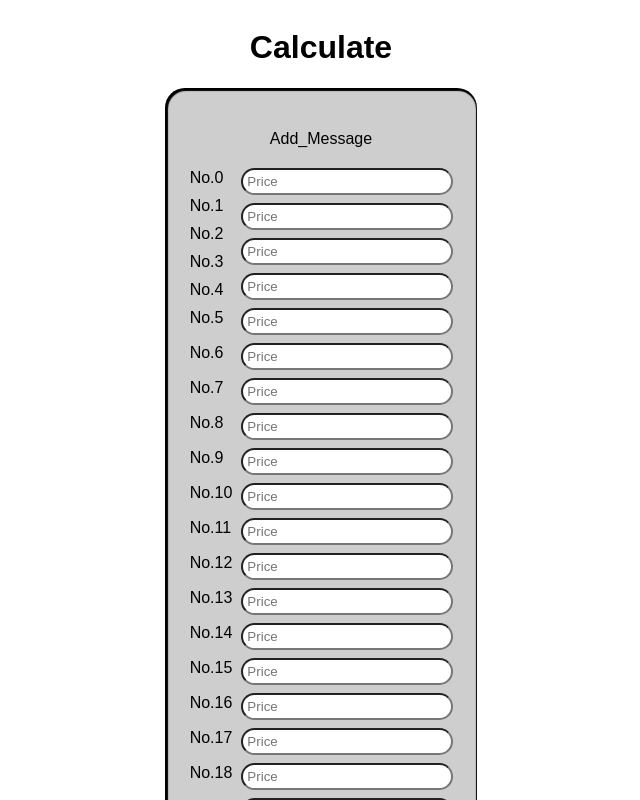
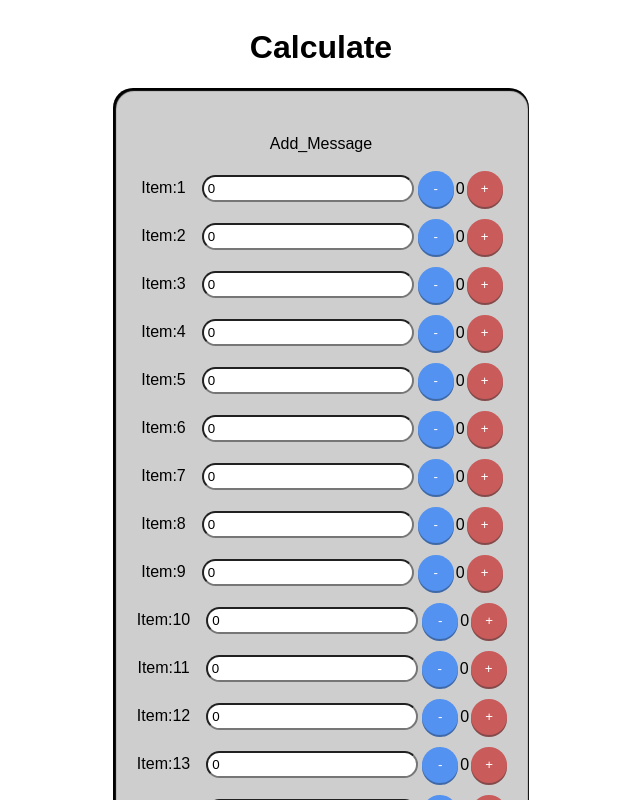
Before and after one commit to kite0311/Interim-Accounting-Calculations, a Vue app: page / in a window 1280 px wide. Shown: the top 800 px of the page, without its empty margins (319-959 px from the left). Built offline with nearby package versions, Linux system fonts and the light colour scheme.

Commit message:
Change commit

```diff
--- a/src/App.vue
+++ b/src/App.vue
@@ -1,13 +1,14 @@
 <script setup>
 import Hedaer from './components/modules/TheHeader.vue';
 import Footer from './components/modules/TheFooter.vue';
-import MainCalcultaion from './components/modules/MainCalculation.vue';
+import TableInput from './components/modules/TableInput.vue';
+import CountNumber from './components/modules/CountNumber.vue';
 </script>
 
 <template>
   <div class="wrap">
     <Hedaer />
-    <MainCalcultaion />
+    <TableInput></TableInput>
     <Footer />
   </div>
 </template>
--- a/src/components/modules/MainCalculation.vue
+++ /dev/null
@@ -1,13 +0,0 @@
-<script setup>
-import { ref } from 'vue';
-import Test from './Test.vue';
-import TableItemAddForm from './atoms/form/table/TableItemAddForm.vue';
-import Result from './Result.vue';
-</script>
-
-<template>
-  <TableItemAddForm></TableItemAddForm>
-  <Result />
-</template>
-
-<style scoped></style>
--- /dev/null
+++ b/src/components/modules/TableInput.vue
@@ -0,0 +1,121 @@
+<script setup>
+import { ref, onBeforeMount, watch } from 'vue';
+import IncrementButton from './atoms/btn/counter/CounterIncrementButton.vue';
+import DecrementButton from './atoms/btn/counter/CounterDecrementButton.vue';
+import { useCounter } from '../../composables/useCounter';
+
+const { increment, decrement } = useCounter();
+const items = ref([]);
+const numberOfTable = 20;
+
+let result = ref(0);
+
+onBeforeMount(() => {
+  for (let i = 1; i <= numberOfTable; i++) {
+    items.value.push({ name: 'Item:' + i, price: ref(0), total: ref(0) });
+  }
+});
+
+//＋ボタン押下時
+const incrementCounter = (item) => {
+  increment(item);
+  setResult();
+};
+
+//―ボタン押下時
+const decrementCounter = (item) => {
+  decrement(item);
+  setResult();
+};
+
+//合計値を格納
+const setResult = () => {
+  let totalResult = 0;
+  for (const item of items.value) {
+    // console.log(item);
+    // console.log(price);
+    totalResult += item.price * item.total;
+  }
+  result.value = totalResult;
+};
+</script>
+<template>
+  <div class="input-table-wrapper">
+    <ul class="input-table-list">
+      <p>Add_Message</p>
+      <li v-for="(item, index) in items" :key="index">
+        <div class="input-wrapper">
+          <span class="span-content">{{ item.name }}</span>
+          <input
+            type="text"
+            class="input-price-content"
+            style="width: 200px"
+            :placeholder="'Price'"
+            v-model="item.price"
+          />
+          <DecrementButton @decrement-click="decrementCounter(item)"></DecrementButton>
+          <span class="total"> {{ item.total }} </span>
+          <IncrementButton @increment-click="incrementCounter(item)"></IncrementButton>
+        </div>
+      </li>
+    </ul>
+  </div>
+  <h1>SUM：{{ result }}</h1>
+</template>
+
+<style scoped>
+.input-table-wrapper {
+  display: flex;
+  text-align: center;
+  background-color: rgb(206, 206, 206);
+  border-radius: 20px;
+  box-shadow: 1px 1px 1px 2px inset;
+}
+
+.input-table-list {
+  list-style: none;
+  padding: 15px 20px;
+}
+
+.input-wrapper {
+  margin: 8px 0 8px 0;
+  display: flexbox;
+}
+
+.span-content {
+  margin-right: 10px;
+  padding: 4px;
+}
+
+.input-price-content {
+  border-radius: 50px 50px;
+  margin: 2px;
+  padding: 4px;
+}
+
+.items {
+  display: flex;
+  text-align: center;
+  background-color: rgb(206, 206, 206);
+  border-radius: 20px;
+  box-shadow: 1px 1px 1px 2px inset;
+}
+
+.item {
+  border-radius: 50px 50px;
+  margin: 4px;
+  padding: 4px;
+}
+
+.itemForm {
+  list-style: none;
+  padding: 10px 20px;
+  text-align: center;
+}
+
+.content {
+  background-color: aquamarine;
+  border: 5px solid skyblue;
+  margin: 20px 0 20px 0;
+}
+</style>
--- a/src/components/modules/Test.vue
+++ /dev/null
@@ -1,13 +0,0 @@
-<script setup>
-import { random } from 'nanoid';
-import { ref, onBeforeMount } from 'vue';
-const Start = ref(0);
-
-onBeforeMount(() => {
-  Start.value = 10 * 3;
-  console.log(Start);
-});
-</script>
-<template>
-  <div>{{ Start }}</div>
-</template>
--- a/src/components/modules/atoms/btn/BaseCounterButton.vue
+++ b/src/components/modules/atoms/btn/BaseCounterButton.vue
@@ -1,5 +1,5 @@
 <script setup>
-const props = defineProps({ counter: String });
+const props = defineProps({ numericCounter: String });
 const emit = defineEmits(['on-click']);
 
 const onClick = (str) => {
@@ -8,7 +8,7 @@ const onClick = (str) => {
 </script>
 
 <template>
-  <button class="btn" :class="props.counter" @click="onClick('click')"><slot /></button>
+  <button class="btn" :class="props.numericCounter" @click="onClick('click')"><slot /></button>
 </template>
 
 <style scoped>
--- a/src/components/modules/atoms/btn/counter/CounterDecrementButton.vue
+++ b/src/components/modules/atoms/btn/counter/CounterDecrementButton.vue
@@ -4,7 +4,7 @@ const emit = defineEmits(['decrement-click']);
 </script>
 
 <template>
-  <BaseCounterButton counter="decrement" @on-click="emit('decrement-click')">-</BaseCounterButton>
+  <BaseCounterButton numeric-counter="decrement" @on-click="emit('decrement-click')">-</BaseCounterButton>
 </template>
 
 <style scoped>
--- a/src/components/modules/atoms/btn/counter/CounterIncrementButton.vue
+++ b/src/components/modules/atoms/btn/counter/CounterIncrementButton.vue
@@ -4,7 +4,7 @@ const emit = defineEmits(['increment-click']);
 </script>
 
 <template>
-  <BaseCounterButton counter="increment" @on-click="emit('increment-click')">+</BaseCounterButton>
+  <BaseCounterButton numeric-counter="increment" @on-click="emit('increment-click')">+</BaseCounterButton>
 </template>
 
 <style scoped>
--- a/src/components/modules/atoms/form/table/TableItemAddForm.vue
+++ /dev/null
@@ -1,53 +0,0 @@
-<script setup>
-import { ref, onBeforeMount } from 'vue';
-
-const items = ref([]);
-const price = ref([]);
-const numberOfTable = 20;
-
-onBeforeMount(() => {
-  for (let i = 1; i <= numberOfTable; i++) {
-    items.value.push({ name: 'Table' + i, price: '', total: ref(0) });
-  }
-  console.log(items.value);
-});
-</script>
-<template>
-  <div class="items">
-    <ul class="itemForm">
-      <p>Add_Message</p>
-      <li v-for="(item, index) in items" :key="index">
-        <label class="itmeNumber">{{ 'No.' + index }}</label>
-        <input type="text" class="item price" style="width: 200px" :placeholder="'Price '" v-model="price[index]" />
-      </li>
-    </ul>
-  </div>
-</template>
-
-<style scoped>
-.items {
-  display: flex;
-  text-align: center;
-  background-color: rgb(206, 206, 206);
-  border-radius: 20px;
-  box-shadow: 1px 1px 1px 2px inset;
-}
-
-.itemForm {
-  list-style: none;
-  padding: 10px 20px;
-  text-align: center;
-}
-
-.itmeNumber {
-  float: left;
-  margin: 5px;
-}
-
-.item {
-  border-radius: 50px 50px;
-  margin: 4px;
-  padding: 4px;
-  float: right;
-}
-</style>
```
Also changed, not shown: src/components/modules/atoms/btn/BaseButton.vue (deleted, +0 -44 lines), src/components/modules/CountNumber.vue (renamed from src/components/modules/Result.vue).
